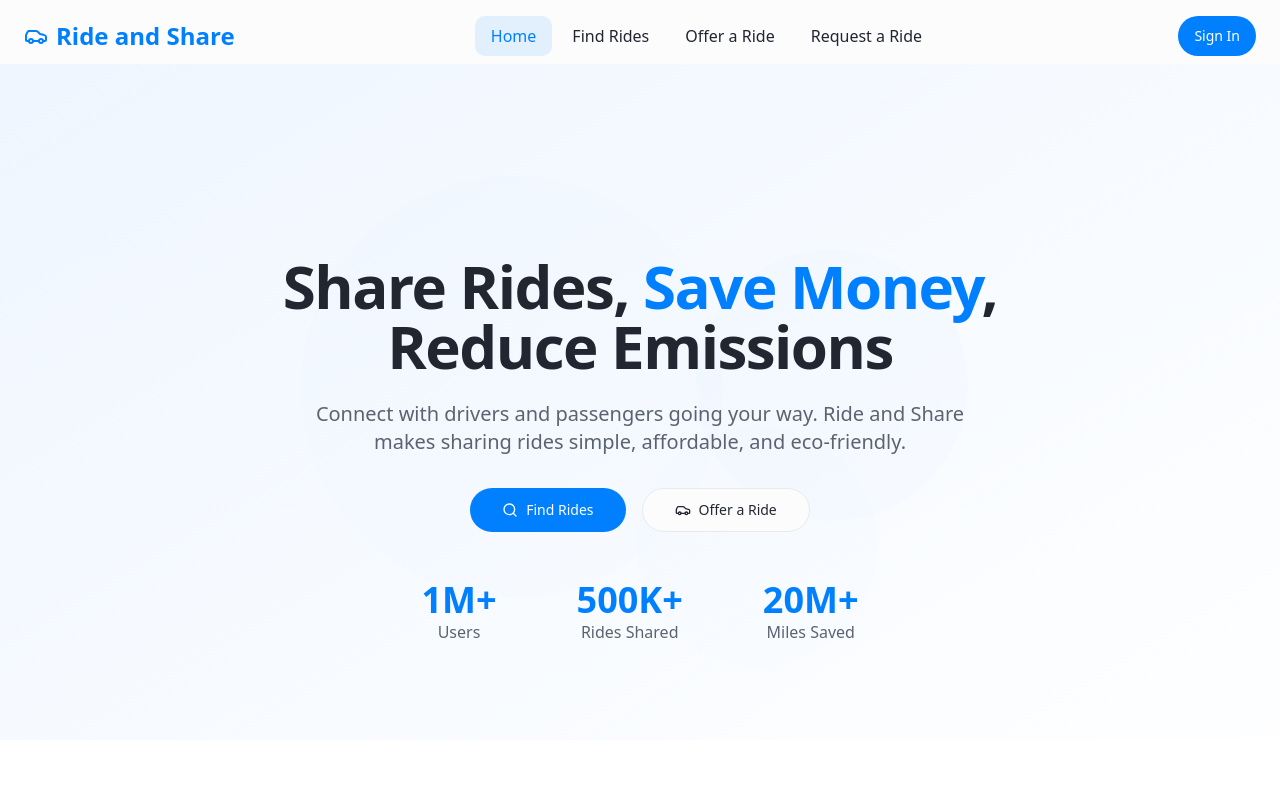
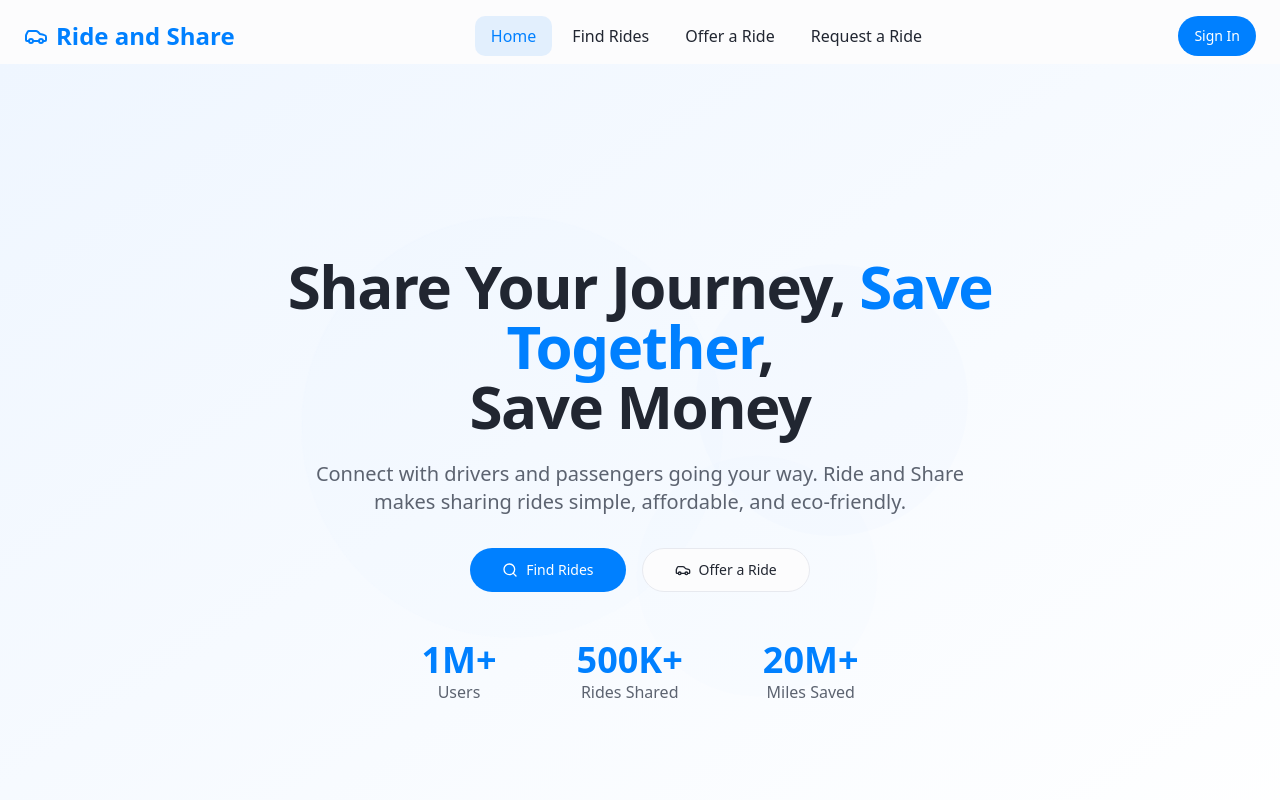
Before and after one commit to sundaram0900/carpoolconnect, a React (Vite) app: page / in a window 1280 px wide. Shown: the top 800 px of the page. Built offline with nearby package versions, Linux system fonts and the light colour scheme.

Commit message:
Update hero section text
Updates the text in the hero section.

```diff
--- a/src/components/Hero.tsx
+++ b/src/components/Hero.tsx
@@ -1,3 +1,4 @@
+
 import { Link } from "react-router-dom";
 import { Button } from "@/components/ui/button";
 import { ChevronRight, Search, Car, MapPin } from "lucide-react";
@@ -36,7 +37,7 @@ const Hero = () => {
             transition={{ duration: 0.5, delay: 0.1 }}
           >
             <h1 className="text-4xl md:text-5xl lg:text-6xl font-semibold tracking-tight mb-6">
-              Share Rides, <span className="text-primary">Save Money</span>,<br />Reduce Emissions
+              Share Your Journey, <span className="text-primary">Save Together</span>,<br />Save Money
             </h1>
           </motion.div>
 
```
